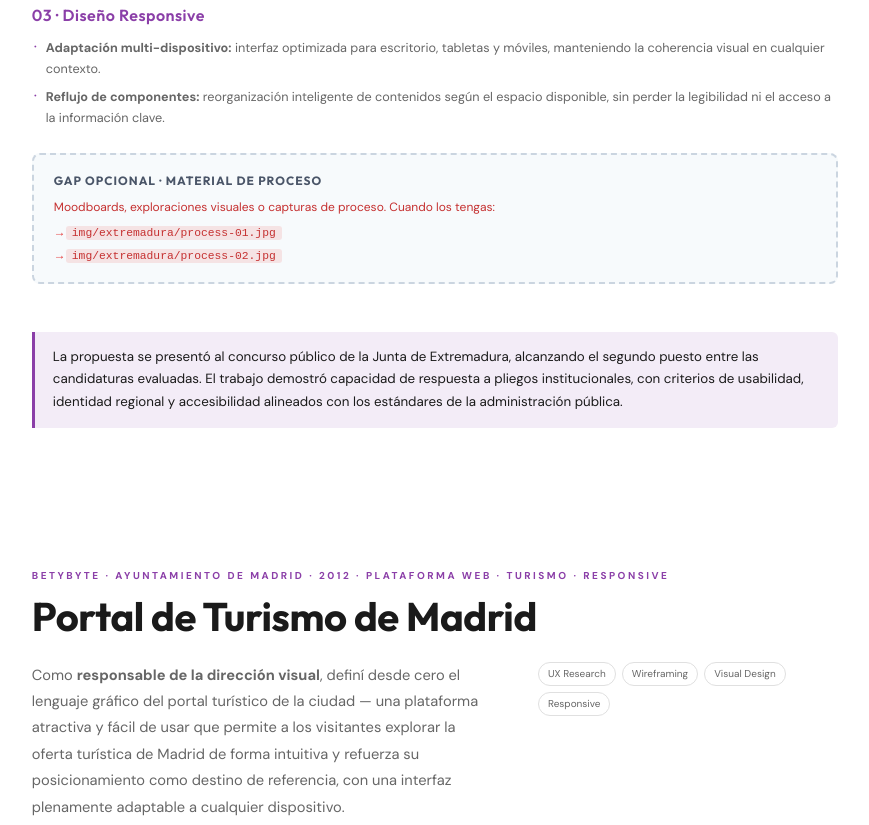
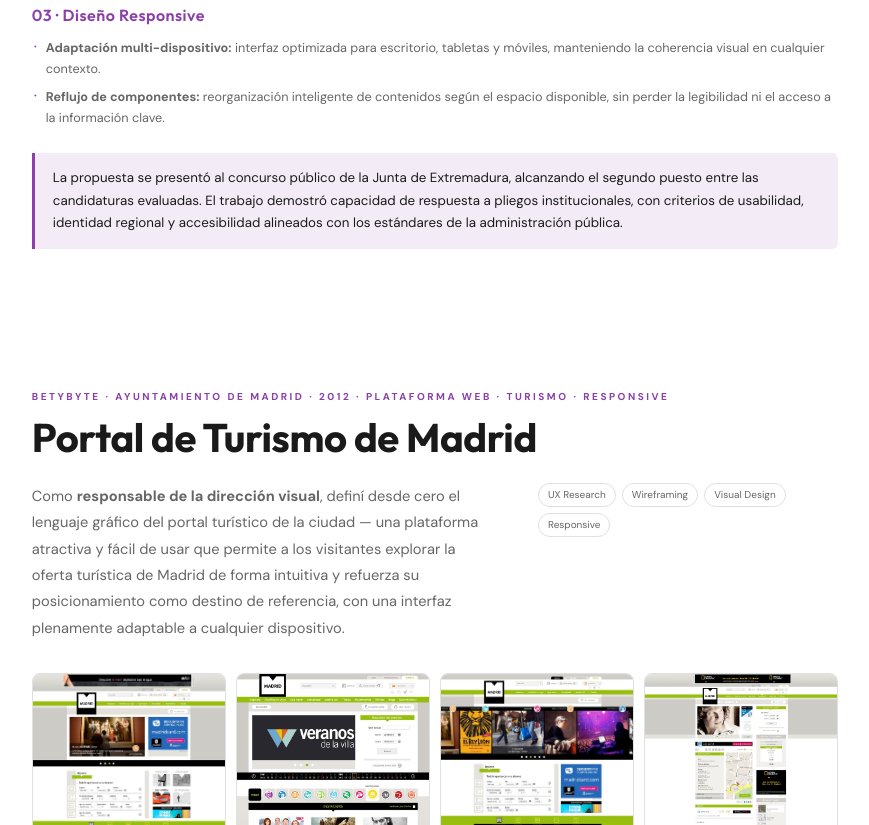
Before and after one commit to gabriel-ahijon/portfolio, a plain HTML site: page index.html in a window 1280 px wide. Shown: the part 7915-8740 px from the top of the page, without its empty margins (205-1074 px from the left). Drawn offline with Linux system fonts and the light colour scheme.

Commit message:
Remove pending gap placeholders from case studies

```diff
--- a/index.html
+++ b/index.html
@@ -448,15 +448,6 @@
             </ul>
           </div>
 
-          <div class="gap-placeholder gap-placeholder--soft">
-            <span class="gap-label">GAP opcional · Material de proceso</span>
-            <p>Moodboards, exploraciones visuales o capturas de proceso. Cuando los tengas:</p>
-            <ul>
-              <li><code>img/extremadura/process-01.jpg</code></li>
-              <li><code>img/extremadura/process-02.jpg</code></li>
-            </ul>
-          </div>
-
           <div class="case-outcome">
             <span data-lang="es" class="inline">La propuesta se presentó al concurso público de la Junta de Extremadura, alcanzando el segundo puesto entre las candidaturas evaluadas. El trabajo demostró capacidad de respuesta a pliegos institucionales, con criterios de usabilidad, identidad regional y accesibilidad alineados con los estándares de la administración pública.</span>
             <span data-lang="en" class="inline">The proposal was submitted to Junta de Extremadura's public tender, reaching second place among the evaluated candidates. The work demonstrated the ability to respond to institutional briefs, with usability, regional identity, and accessibility criteria aligned with public administration standards.</span>
@@ -553,15 +544,6 @@
                 <span data-lang="es" class="inline"><strong>Reflujo de componentes:</strong> reorganización inteligente de contenidos según el espacio disponible, sin perder la legibilidad ni el acceso a la información clave.</span>
                 <span data-lang="en" class="inline"><strong>Component reflow:</strong> smart reorganisation of content based on available space, preserving readability and access to key information.</span>
               </li>
-            </ul>
-          </div>
-
-          <div class="gap-placeholder gap-placeholder--soft">
-            <span class="gap-label">GAP opcional · Material de proceso</span>
-            <p>Moodboards, exploraciones visuales o capturas de proceso. Cuando los tengas:</p>
-            <ul>
-              <li><code>img/madrid/process-01.jpg</code></li>
-              <li><code>img/madrid/process-02.jpg</code></li>
             </ul>
           </div>
 
--- a/styles.css
+++ b/styles.css
@@ -593,84 +593,6 @@
   .lightbox-close    { top: 8px; right: 8px; }
 }
 
-/* ── GAP PLACEHOLDERS ── */
-.gap-placeholder {
-  border: 2px dashed #e53e3e;
-  background: #fff5f5;
-  border-radius: 8px;
-  padding: 16px 20px;
-  margin-bottom: 24px;
-  color: #c53030;
-}
-
-.gap-placeholder--gallery {
-  min-height: 160px;
-}
-
-.gap-placeholder--soft {
-  border-color: #cbd5e0;
-  background: #f7fafc;
-  color: #4a5568;
-}
-.gap-placeholder--soft .gap-label,
-.gap-placeholder--soft p,
-.gap-placeholder--soft ul li { color: #4a5568; }
-.gap-placeholder--soft ul li::before { color: #718096; }
-.gap-placeholder--soft code {
-  background: rgba(74,85,104,0.1);
-  color: #4a5568;
-}
-
-.gap-label {
-  display: block;
-  font-family: 'Outfit', sans-serif;
-  font-size: 9pt;
-  font-weight: 700;
-  letter-spacing: 1px;
-  text-transform: uppercase;
-  margin-bottom: 8px;
-  color: #e53e3e;
-}
-
-.gap-placeholder p {
-  font-size: 9pt;
-  line-height: 1.6;
-  margin-bottom: 6px;
-  color: #c53030;
-}
-
-.gap-placeholder ul {
-  list-style: none;
-  padding: 0;
-  margin: 6px 0 0;
-  display: flex;
-  flex-direction: column;
-  gap: 4px;
-}
-
-.gap-placeholder ul li {
-  font-size: 9pt;
-  color: #c53030;
-  padding-left: 12px;
-  position: relative;
-}
-
-.gap-placeholder ul li::before {
-  content: '→';
-  position: absolute;
-  left: 0;
-  color: #e53e3e;
-}
-
-.gap-placeholder code {
-  background: rgba(229,62,62,0.12);
-  padding: 1px 6px;
-  border-radius: 3px;
-  font-size: 8.5pt;
-  font-family: monospace;
-  color: #c53030;
-}
-
 /* ── CASE STUDY ── */
 .case-study {
   border-top: 1px solid var(--border);
```
